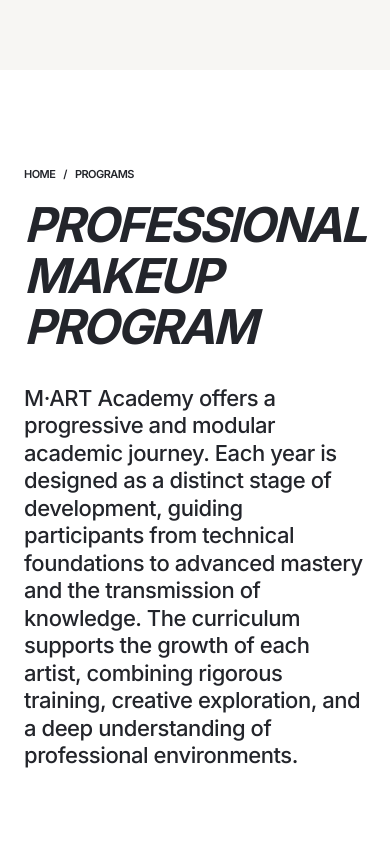
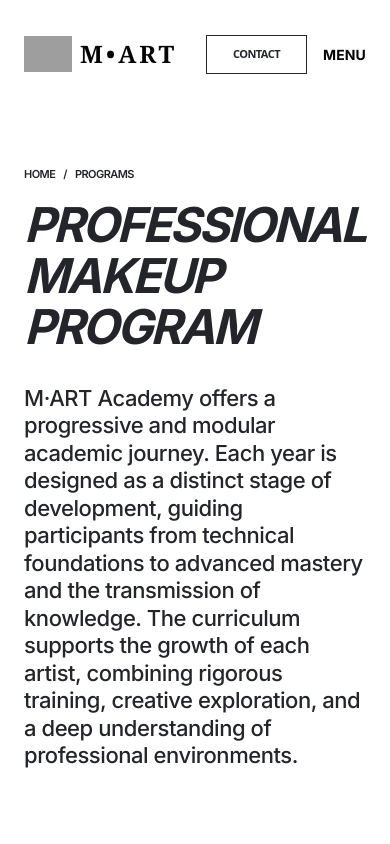
Before and after one commit to hugoc1944/m-art, a Next.js app: page /en/programs in a window 390 px wide. Shown: the top 844 px of the page. Built offline with nearby package versions, Linux system fonts and the light colour scheme; grey boxes are pictures that could not be loaded.

Commit message:
Restored nav bar and overlay for mobile

```diff
--- a/src/components/layout/Navbar.tsx
+++ b/src/components/layout/Navbar.tsx
@@ -356,6 +356,171 @@
           )}
         </div>
       </header>
+
+      {/* =========================================================
+    MOBILE + TABLET NAV
+========================================================= */}
+
+<header
+  className={cn(
+    "xl:hidden fixed top-0 left-0 w-full z-50 transition-all duration-500",
+    isCompact ? "h-[72px] bg-black" : "h-[108px] bg-white"
+  )}
+>
+  <div className="container h-full flex items-center justify-between relative">
+
+    {/* Logo */}
+
+    <Link
+      href={`/${locale}`}
+      className="flex items-center gap-2"
+      onClick={() => setIsMenuOpen(false)}
+    >
+      <Image
+        src="/logo_v2.png"
+        alt="M-ART Logo"
+        width={48}
+        height={32}
+        priority
+      />
+
+      <span
+        className={cn(
+          "brand-logo-sm",
+          isCompact ? "text-white" : "text-charcoal"
+        )}
+      >
+        M•ART
+      </span>
+    </Link>
+
+    {/* Right Side */}
+
+    <div className="flex items-center gap-4">
+
+      <Button
+        href={localized("/contact")}
+        variant="outline"
+        tone={isCompact ? "light" : "dark"}
+        size="sm"
+      >
+        {dict.nav.contact}
+      </Button>
+
+      <button
+        onClick={() => setIsMenuOpen(!isMenuOpen)}
+        className={cn(
+          "ui-nav tracking-[2px]",
+          isCompact ? "text-white" : "text-charcoal"
+        )}
+      >
+        {isMenuOpen ? "CLOSE" : "MENU"}
+      </button>
+
+    </div>
+
+  </div>
+</header>
+
+{/* =========================================================
+    MOBILE MENU OVERLAY
+========================================================= */}
+
+<div
+  className={cn(
+    "xl:hidden fixed inset-0 z-40 bg-[var(--color-deep-charcoal)] text-white transition-all duration-500",
+    isMenuOpen ? "opacity-100 pointer-events-auto" : "opacity-0 pointer-events-none"
+  )}
+>
+  <div className="h-full overflow-y-auto px-[var(--space-6)]">
+
+    <div className="min-h-full flex flex-col justify-center py-[var(--space-16)]">
+
+      <nav className="flex flex-col gap-[var(--space-8)] text-[28px] font-bold tracking-[-0.5px] uppercase">
+
+        <Link href={`/${locale}`} onClick={() => setIsMenuOpen(false)}>
+          HOME
+        </Link>
+
+        <Link href={localized("/the-academy")} onClick={() => setIsMenuOpen(false)}>
+          {dict.nav.academy}
+        </Link>
+
+        <Link href={localized("/programs")} onClick={() => setIsMenuOpen(false)}>
+          {dict.nav.programs}
+        </Link>
+
+        <Link href={localized("/modules")} onClick={() => setIsMenuOpen(false)}>
+          {dict.nav.modules}
+        </Link>
+
+        <Link href={localized("/students")} onClick={() => setIsMenuOpen(false)}>
+          {dict.nav.students}
+        </Link>
+
+        <Link href={localized("/contact")} onClick={() => setIsMenuOpen(false)}>
+          {dict.nav.contact}
+        </Link>
+
+      </nav>
+
+      <div className="mt-[var(--space-12)] border-t border-white/10 pt-[var(--space-8)] flex flex-col gap-[var(--space-6)]">
+
+  <Button
+    href={localized("/brochure")}
+    variant="solid"
+    tone="light"
+    size="sm"
+    icon="download"
+    className="w-full"
+  >
+    {dict.cta.downloadBrochure}
+  </Button>
+
+  <Button
+    href={localized("/contact?intent=meeting")}
+    variant="outline"
+    tone="light"
+    size="sm"
+    icon="arrowRight"
+    className="w-full"
+  >
+    {dict.cta.requestMeeting}
+  </Button>
+
+  {/* LANGUAGE SWITCHER */}
+
+  <div className="pt-[var(--space-6)] border-t border-white/10 flex justify-center gap-[14px] text-[12px] font-extrabold tracking-[1px] uppercase">
+
+    {(["fr", "en", "es", "pt"] as Locale[]).map((lng) => {
+
+      const isActive = locale === lng;
+
+      return (
+        <button
+          key={lng}
+          onClick={() => switchLanguage(lng)}
+          className={cn(
+            "transition-colors",
+
+            isActive
+              ? "text-[var(--color-muted-coral)]"
+              : "text-white hover:text-[var(--color-muted-coral)]"
+          )}
+        >
+          {lng.toUpperCase()}
+        </button>
+      );
+
+    })}
+
+  </div>
+
+</div>
+
+    </div>
+  </div>
+</div>
     </>
   );
 }
```
